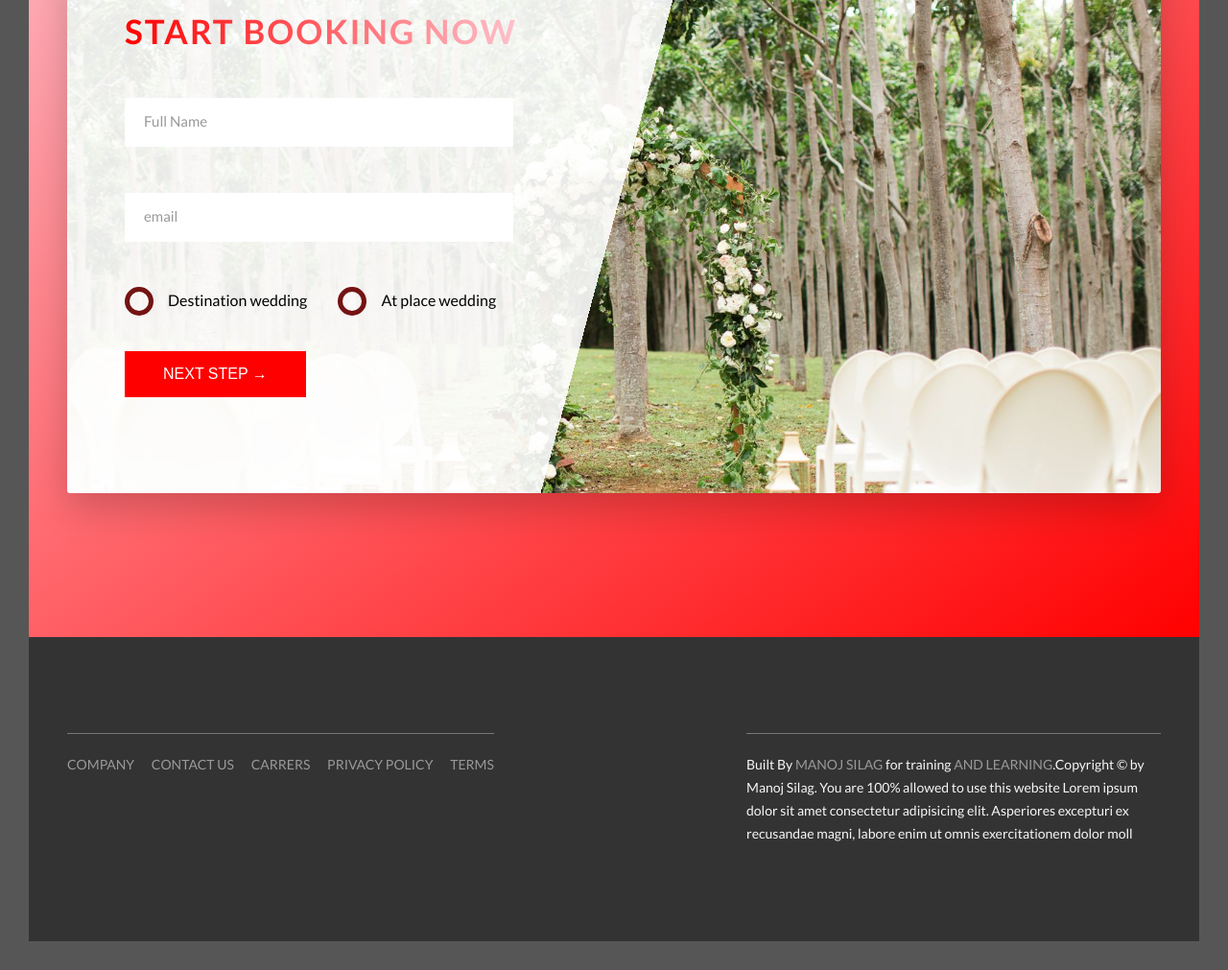
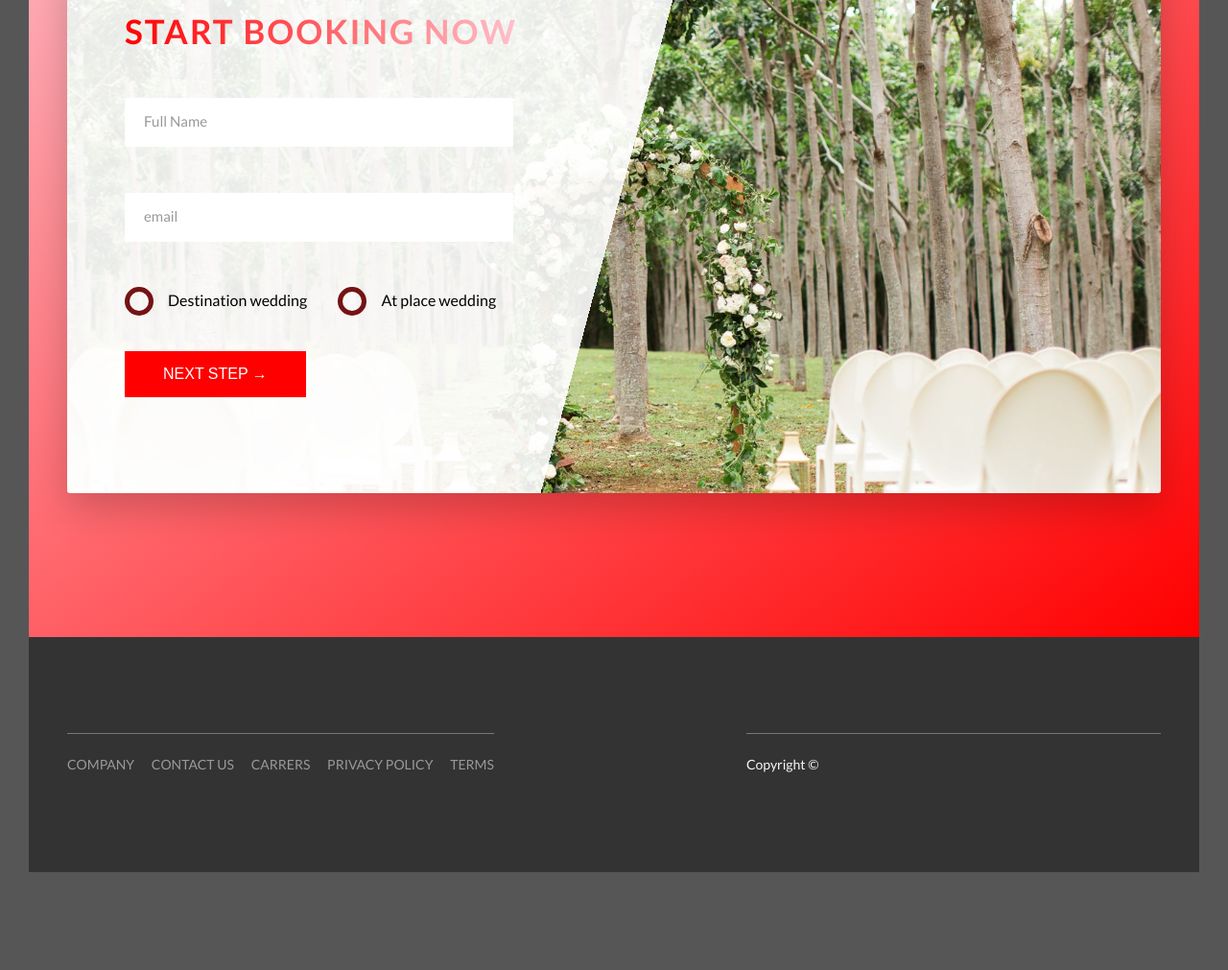
Before and after one commit to ManojSilag/BBB, a website: page index.html in a window 1280 px wide. Shown: the part 5387-6398 px from the top of the page at 96% size. After the commit the page ends 6326 px from the top, so only its background shows below. Drawn offline with Linux system fonts and the light colour scheme.

Commit message:
Update index.html

```diff
--- a/index.html
+++ b/index.html
@@ -354,7 +354,7 @@
               </div>
               <div class="col-1-of-2">
                   <p class="footer__copyright">
-                      Built By <a href="#" class="footer__link">Manoj Silag</a> for training <a href="" class="footer__link">And learning</a>.Copyright &copy; by Manoj Silag. You are 100% allowed to use this website Lorem ipsum dolor sit amet consectetur adipisicing elit. Asperiores excepturi ex recusandae magni, labore enim ut omnis exercitationem dolor moll
+                      Copyright &copy;
                   </p>
               </div>
           </div>
```
